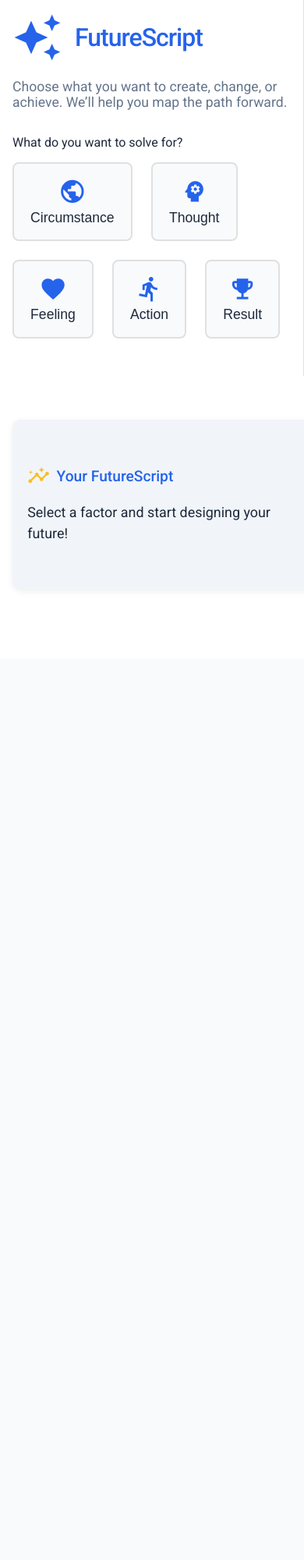
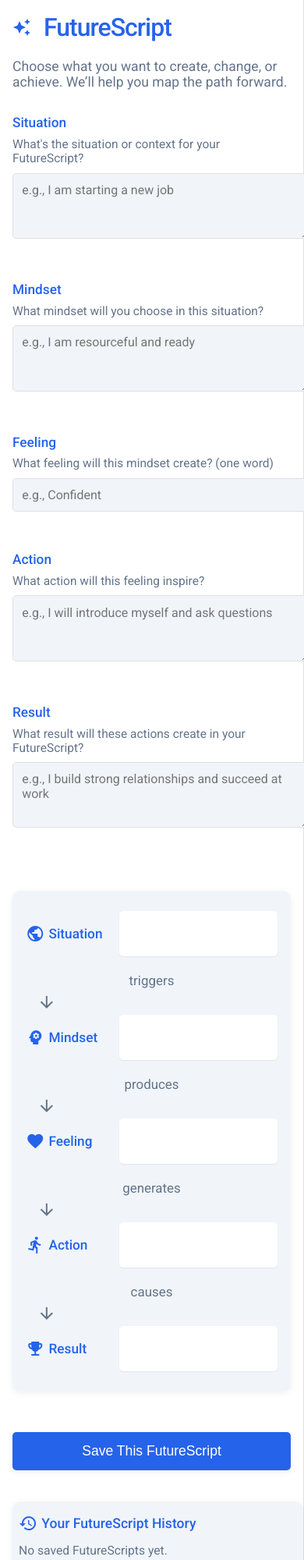
Before and after one commit to extrememission/futurescript, a plain HTML site: page index.html in a window 390 px wide. Shown: the top 2000 px of the page at 78% size. Before the commit the page ends 844 px from the top, so only its background shows below. Drawn offline with Linux system fonts and the light colour scheme.

Commit message:
Update index.html

```diff
--- a/index.html
+++ b/index.html
@@ -45,8 +45,8 @@
       border-right: 1px solid var(--border);
       display: flex;
       flex-direction: column;
-      justify-content: flex-start;
       min-width: 340px;
+      max-width: 600px;
     }
     .right {
       flex: 1 1 50%;
@@ -54,6 +54,7 @@
       flex-direction: column;
       align-items: flex-start;
       min-width: 340px;
+      max-width: 600px;
     }
     h1 {
       font-weight: 500;
@@ -69,41 +70,48 @@
       color: var(--muted);
       margin-bottom: 2rem;
     }
-    .choose-factor {
-      margin-bottom: 2rem;
+    .chain {
+      margin: 1.5em 0;
+      padding: 1.5em 1em;
+      background: #f1f5f9;
+      border-radius: 10px;
+      box-shadow: 0 2px 8px #0001;
+      font-size: 1.08em;
     }
-    .factor-list {
+    .chain-row {
       display: flex;
-      gap: 1.5em;
-      flex-wrap: wrap;
-      margin-top: 1em;
+      align-items: center;
+      margin-bottom: 1.2em;
     }
-    .factor-btn {
-      background: var(--bg);
-      border: 2px solid var(--border);
-      border-radius: 8px;
-      padding: 1em 1.2em;
-      font-size: 1.1em;
+    .chain-row:last-child {
+      margin-bottom: 0;
+    }
+    .chain-label {
+      min-width: 120px;
+      font-weight: 500;
+      color: var(--primary);
       display: flex;
-      flex-direction: column;
       align-items: center;
       gap: 0.3em;
-      cursor: pointer;
-      transition: border 0.2s, background 0.2s;
-      min-width: 90px;
+    }
+    .chain-arrow {
+      font-size: 1.4em;
+      color: var(--muted);
+      margin: 0 0.6em;
+    }
+    .chain-value {
+      flex: 1;
+      background: #fff;
+      border-radius: 5px;
+      padding: 0.5em 0.7em;
+      min-height: 2.2em;
+      box-shadow: 0 1px 2px #0001;
       color: var(--text);
-    }
-    .factor-btn.selected, .factor-btn:hover {
-      border: 2px solid var(--primary);
-      background: #eff6ff;
-    }
-    .material-icons {
-      font-size: 2em;
-      color: var(--primary);
+      font-size: 1.04em;
+      word-break: break-word;
     }
     .input-section {
-      margin-bottom: 2.5rem;
-      margin-top: 1.5rem;
+      margin-bottom: 2.2rem;
     }
     .input-section label {
       font-weight: 500;
@@ -112,7 +120,8 @@
       display: block;
       color: var(--primary);
     }
-    .input-section input, .input-section textarea, .input-section select {
+    .input-section input,
+    .input-section textarea {
       width: 100%;
       padding: 0.7em;
       margin-top: 0.3em;
@@ -145,7 +154,45 @@
     .save-btn:hover {
       background: #1742a2;
     }
-    /* Right side */
+    .history-panel {
+      margin-top: 2.5rem;
+      width: 100%;
+      background: #f1f5f9;
+      border-radius: 10px;
+      padding: 1.2rem 1rem;
+      box-shadow: 0 2px 8px #0001;
+    }
+    .history-title {
+      font-size: 1.1em;
+      font-weight: 500;
+      color: var(--primary);
+      margin-bottom: 0.7em;
+      display: flex;
+      align-items: center;
+      gap: 0.3em;
+    }
+    .history-list {
+      list-style: none;
+      padding: 0;
+      margin: 0;
+      max-height: 180px;
+      overflow-y: auto;
+    }
+    .history-list li {
+      margin-bottom: 0.4em;
+    }
+    .history-btn {
+      background: none;
+      color: var(--primary);
+      border: none;
+      cursor: pointer;
+      text-decoration: underline;
+      font-size: 1em;
+      padding: 0;
+    }
+    .history-btn:hover {
+      color: var(--accent);
+    }
     .summary-panel {
       width: 100%;
       margin-top: 2.5rem;
@@ -199,6 +246,9 @@
       .summary-panel {
         padding: 1.2rem;
       }
+      .history-panel {
+        padding: 1rem 0.5rem;
+      }
     }
   </style>
 </head>
@@ -212,11 +262,16 @@
       <div class="tagline">
         Choose what you want to create, change, or achieve. We’ll help you map the path forward.
       </div>
-      <div class="choose-factor">
-        <label for="factor">What do you want to solve for?</label>
-        <div class="factor-list" id="factorList"></div>
+      <form id="futurescriptForm" autocomplete="off"></form>
+      <div class="chain" id="chainDisplay"></div>
+      <button class="save-btn" id="saveBtn" type="button">Save This FutureScript</button>
+      <div class="history-panel" id="historyPanel">
+        <div class="history-title">
+          <span class="material-icons">history</span>
+          Your FutureScript History
         </div>
-      <form id="futurescriptForm" autocomplete="off"></form>
+        <ul class="history-list" id="historyList"></ul>
+      </div>
     </div>
     <div class="right">
       <div class="summary-panel" id="summaryPanel">
@@ -225,229 +280,237 @@
           Your FutureScript
         </div>
         <div class="summary-text" id="summaryText">
-          Select a factor and start designing your future!
+          Start building your FutureScript on the left!
         </div>
       </div>
-      <button class="reset-btn" id="resetBtn" style="display:none;">Start Over</button>
+      <button class="reset-btn" id="resetBtn" style="display:none;">Start New FutureScript</button>
     </div>
   </div>
   <script>
-    // CTFAR factor definitions
-    const factors = [
+    // The FutureScript causal chain
+    const chain = [
       {
         key: 'circumstance',
-        label: 'Circumstance',
+        label: 'Situation',
         icon: 'public',
-        prompt: 'What is the situation or fact you want to create in your future?',
-        placeholder: 'e.g., I am living in a new city'
+        prompt: "What's the situation or context for your FutureScript?",
+        placeholder: "e.g., I am starting a new job"
       },
       {
-        key: 'thought',
-        label: 'Thought',
+        key: 'mindset',
+        label: 'Mindset',
         icon: 'psychology',
-        prompt: 'What belief or idea do you want to have guiding you?',
-        placeholder: 'e.g., I am capable of achieving my goals'
+        prompt: "What mindset will you choose in this situation?",
+        placeholder: "e.g., I am resourceful and ready"
       },
       {
         key: 'feeling',
         label: 'Feeling',
         icon: 'favorite',
-        prompt: 'What emotion do you want to experience as you move forward? (one word)',
-        placeholder: 'e.g., Confident'
+        prompt: "What feeling will this mindset create? (one word)",
+        placeholder: "e.g., Confident"
       },
       {
         key: 'action',
         label: 'Action',
         icon: 'directions_run',
-        prompt: 'What action or habit do you want to take regularly?',
-        placeholder: 'e.g., Work out every day'
+        prompt: "What action will this feeling inspire?",
+        placeholder: "e.g., I will introduce myself and ask questions"
       },
       {
         key: 'result',
         label: 'Result',
         icon: 'emoji_events',
-        prompt: 'What outcome or achievement do you want to see in your future?',
-        placeholder: 'e.g., I have completed a marathon'
+        prompt: "What result will these actions create in your FutureScript?",
+        placeholder: "e.g., I build strong relationships and succeed at work"
       }
     ];
 
-    // Prompts for the other factors, depending on what is being solved for
-    const promptMatrix = {
-      circumstance: [
-        { key: 'thought', label: 'Thought', prompt: 'What thought will help you create this circumstance?', placeholder: 'e.g., I can make this happen' },
-        { key: 'feeling', label: 'Feeling', prompt: 'What feeling will drive you toward this circumstance?', placeholder: 'e.g., Determined' },
-        { key: 'action', label: 'Action', prompt: 'What action can you take to bring this circumstance about?', placeholder: 'e.g., Apply for jobs in a new city' },
-        { key: 'result', label: 'Result', prompt: 'What result will show this circumstance has become real?', placeholder: 'e.g., I have moved to a new city' }
-      ],
-      thought: [
-        { key: 'circumstance', label: 'Circumstance', prompt: 'What situation or context do you want to have this thought about?', placeholder: 'e.g., Starting a new project' },
-        { key: 'feeling', label: 'Feeling', prompt: 'What feeling would this thought create for you?', placeholder: 'e.g., Confident' },
-        { key: 'action', label: 'Action', prompt: 'When you feel that way, what action will you take?', placeholder: 'e.g., Take initiative and ask questions' },
-        { key: 'result', label: 'Result', prompt: 'What result will those actions create?', placeholder: 'e.g., I successfully launch the project' }
-      ],
-      feeling: [
-        { key: 'circumstance', label: 'Circumstance', prompt: 'In what situation do you want to feel this way?', placeholder: 'e.g., Giving a presentation' },
-        { key: 'thought', label: 'Thought', prompt: 'What thought would generate this feeling?', placeholder: 'e.g., I am well-prepared' },
-        { key: 'action', label: 'Action', prompt: 'What action will you take when you feel this way?', placeholder: 'e.g., Speak confidently and engage the audience' },
-        { key: 'result', label: 'Result', prompt: 'What result will come from these actions?', placeholder: 'e.g., The audience is engaged and I feel proud' }
-      ],
-      action: [
-        { key: 'circumstance', label: 'Circumstance', prompt: 'What situation or context will you take this action in?', placeholder: 'e.g., My daily routine' },
-        { key: 'thought', label: 'Thought', prompt: 'What thought will make this action easy and natural?', placeholder: 'e.g., My health is a priority' },
-        { key: 'feeling', label: 'Feeling', prompt: 'What feeling will drive this action?', placeholder: 'e.g., Motivated' },
-        { key: 'result', label: 'Result', prompt: 'What result will this action create?', placeholder: 'e.g., I am healthier and stronger' }
-      ],
-      result: [
-        { key: 'circumstance', label: 'Circumstance', prompt: 'What situation or context will this result appear in?', placeholder: 'e.g., After months of training' },
-        { key: 'thought', label: 'Thought', prompt: 'What thought will help you achieve this result?', placeholder: 'e.g., I can do hard things' },
-        { key: 'feeling', label: 'Feeling', prompt: 'What feeling will fuel your progress toward this result?', placeholder: 'e.g., Determined' },
-        { key: 'action', label: 'Action', prompt: 'What action will make this result possible?', placeholder: 'e.g., Train consistently' }
-      ]
-    };
+    // Causal connectors for display
+    const connectors = [
+      "triggers",
+      "produces",
+      "generates",
+      "causes"
+    ];
 
     // State
-    let selectedFactor = null;
     let userEntries = {};
+    let editingTimestamp = null;
 
-    // Render factor selection
-    function renderFactorList() {
-      const list = document.getElementById('factorList');
-      list.innerHTML = '';
-      factors.forEach(f => {
-        const btn = document.createElement('button');
-        btn.type = 'button';
-        btn.className = 'factor-btn' + (selectedFactor === f.key ? ' selected' : '');
-        btn.innerHTML = `<span class="material-icons">${f.icon}</span>${f.label}`;
-        btn.onclick = () => {
-          selectedFactor = f.key;
-          userEntries = {};
-          renderForm();
-          renderSummary();
-          renderFactorList();
-        };
-        list.appendChild(btn);
-      });
-    }
-
-    // Render dynamic form
+    // Render the dynamic input form
     function renderForm() {
       const form = document.getElementById('futurescriptForm');
       form.innerHTML = '';
-      if (!selectedFactor) return;
-
-      // Main "solve for" factor
-      const main = factors.find(f => f.key === selectedFactor);
-      form.appendChild(createInputSection(main.key, main.label, main.prompt, main.placeholder, true));
-
-      // Other factors
-      promptMatrix[selectedFactor].forEach(f => {
-        form.appendChild(createInputSection(f.key, f.label, f.prompt, f.placeholder));
-      });
-
-      // Save button
-      const saveBtn = document.createElement('button');
-      saveBtn.className = 'save-btn';
-      saveBtn.type = 'button';
-      saveBtn.textContent = 'See My FutureScript';
-      saveBtn.onclick = (e) => {
-        e.preventDefault();
-        renderSummary(true);
-      };
-      form.appendChild(saveBtn);
-    }
-
-    // Create input section
-    function createInputSection(key, label, prompt, placeholder, focus) {
+      chain.forEach((step, idx) => {
         const div = document.createElement('div');
         div.className = 'input-section';
         const lbl = document.createElement('label');
-      lbl.htmlFor = key + '-input';
-      lbl.textContent = label;
+        lbl.htmlFor = step.key + '-input';
+        lbl.textContent = step.label;
         div.appendChild(lbl);
 
         const small = document.createElement('div');
         small.style.fontSize = '0.97em';
         small.style.color = 'var(--muted)';
         small.style.marginBottom = '0.3em';
-      small.textContent = prompt;
+        small.textContent = step.prompt;
         div.appendChild(small);
 
         let input;
-      if (key === 'feeling') {
+        if (step.key === 'feeling') {
           input = document.createElement('input');
           input.type = 'text';
-        // No maxlength for feeling
-      } else if (key === 'action' || key === 'result' || key === 'circumstance' || key === 'thought') {
+        } else {
           input = document.createElement('textarea');
           input.rows = 2;
-        // No maxlength for textarea
         }
-      input.id = key + '-input';
-      input.placeholder = placeholder;
-      input.value = userEntries[key] || '';
+        input.id = step.key + '-input';
+        input.placeholder = step.placeholder;
+        input.value = userEntries[step.key] || '';
         input.oninput = () => {
-        userEntries[key] = input.value;
+          userEntries[step.key] = input.value;
+          renderChain();
           renderSummary();
         };
-      if (focus) setTimeout(() => input.focus(), 100);
         div.appendChild(input);
-      return div;
+        form.appendChild(div);
+      });
     }
 
-    // Render summary
-    function renderSummary(finish = false) {
-      const summaryPanel = document.getElementById('summaryPanel');
+    // Render the dynamic chain display
+    function renderChain() {
+      const chainDiv = document.getElementById('chainDisplay');
+      chainDiv.innerHTML = '';
+      chain.forEach((step, idx) => {
+        const row = document.createElement('div');
+        row.className = 'chain-row';
+        // Label and icon
+        const label = document.createElement('div');
+        label.className = 'chain-label';
+        label.innerHTML = `<span class="material-icons">${step.icon}</span>${step.label}`;
+        row.appendChild(label);
+        // Arrow
+        if (idx > 0) {
+          const arrow = document.createElement('span');
+          arrow.className = 'chain-arrow material-icons';
+          arrow.textContent = 'arrow_downward';
+          chainDiv.appendChild(arrow);
+        }
+        // Value
+        const value = document.createElement('div');
+        value.className = 'chain-value';
+        value.textContent = userEntries[step.key] || '';
+        row.appendChild(value);
+        chainDiv.appendChild(row);
+        // Connector
+        if (idx < connectors.length) {
+          const conn = document.createElement('div');
+          conn.style.textAlign = 'center';
+          conn.style.color = 'var(--muted)';
+          conn.style.fontSize = '0.98em';
+          conn.style.margin = '0.1em 0 0.4em 0';
+          conn.textContent = connectors[idx];
+          chainDiv.appendChild(conn);
+        }
+      });
+    }
+
+    // Compose the summary sentence
+    function renderSummary() {
       const summaryText = document.getElementById('summaryText');
       const resetBtn = document.getElementById('resetBtn');
-      if (!selectedFactor) {
-        summaryText.textContent = 'Select a factor and start designing your future!';
+      // Check if all fields filled
+      const allFilled = chain.every(step => (userEntries[step.key] || '').trim().length > 0);
+      if (!allFilled) {
+        summaryText.innerHTML = `<span style="color:var(--muted);">Complete your FutureScript on the left to see your summary here.</span>`;
         resetBtn.style.display = 'none';
         return;
       }
-      // Check if all fields filled
-      const allKeys = [selectedFactor, ...promptMatrix[selectedFactor].map(f => f.key)];
-      const allFilled = allKeys.every(k => (userEntries[k] || '').trim().length > 0);
+      // Compose summary
+      const e = userEntries;
+      const summary = `
+        In your FutureScript, the situation is: <b>${e.circumstance}</b>.
+        <br><br>
+        This situation triggers the mindset: <b>${e.mindset}</b>, which produces the feeling: <b>${e.feeling}</b>.
+        <br><br>
+        That feeling generates the action: <b>${e.action}</b>, which causes the result: <b>${e.result}</b>.
+        <br><br>
+        <span style="color:var(--accent);font-weight:500;">This is your FutureScript—your plan for creating the future you want.</span>
+      `;
+      summaryText.innerHTML = summary;
+      resetBtn.style.display = 'inline-block';
+    }
 
-      if (!allFilled && !finish) {
-        summaryText.innerHTML = `<span style="color:var(--muted);">Fill in all fields on the left to see your FutureScript summary here.</span>`;
-        resetBtn.style.display = 'none';
+    // Save session to localStorage
+    function saveSession() {
+      const allFilled = chain.every(step => (userEntries[step.key] || '').trim().length > 0);
+      if (!allFilled) {
+        alert('Please complete all fields before saving your FutureScript.');
         return;
       }
-      // Build summary sentence
-      const entries = {};
-      allKeys.forEach(k => entries[k] = (userEntries[k] || '').trim());
+      const scripts = getScripts();
+      const timestamp = editingTimestamp || new Date().toISOString();
+      scripts[timestamp] = {
+        ...userEntries,
+        saved: timestamp
+      };
+      localStorage.setItem('futurescript_sessions', JSON.stringify(scripts));
+      editingTimestamp = null;
+      renderHistory();
+      alert('Your FutureScript has been saved!');
+    }
 
-      // Compose summary sentence depending on factor
-      let sentence = '';
-      if (selectedFactor === 'circumstance') {
-        sentence = `You're aiming to create the circumstance: <b>${entries.circumstance}</b>. To make this happen, you'll choose the thought "<b>${entries.thought}</b>", which will generate the feeling "<b>${entries.feeling}</b>". This feeling will drive you to take the action "<b>${entries.action}</b>", leading to the result "<b>${entries.result}</b>".`;
-      } else if (selectedFactor === 'thought') {
-        sentence = `By intentionally choosing the thought "<b>${entries.thought}</b>" about the circumstance "<b>${entries.circumstance}</b>", you'll create the feeling "<b>${entries.feeling}</b>", which will inspire you to take the action "<b>${entries.action}</b>", resulting in "<b>${entries.result}</b>".`;
-      } else if (selectedFactor === 'feeling') {
-        sentence = `You want to feel "<b>${entries.feeling}</b>" in the circumstance "<b>${entries.circumstance}</b>". To generate this feeling, you'll practice the thought "<b>${entries.thought}</b>". This feeling will lead you to take the action "<b>${entries.action}</b>", which will produce the result "<b>${entries.result}</b>".`;
-      } else if (selectedFactor === 'action') {
-        sentence = `Your goal is to take the action "<b>${entries.action}</b>" in the circumstance "<b>${entries.circumstance}</b>". The thought "<b>${entries.thought}</b>" will create the feeling "<b>${entries.feeling}</b>", making this action natural and sustainable. This will lead to the result "<b>${entries.result}</b>".`;
-      } else if (selectedFactor === 'result') {
-        sentence = `You're aiming for the result "<b>${entries.result}</b>" in the circumstance "<b>${entries.circumstance}</b>". To get there, you'll think "<b>${entries.thought}</b>", which will generate the feeling "<b>${entries.feeling}</b>" and drive you to take the action "<b>${entries.action}</b>".`;
+    // Load all scripts from localStorage
+    function getScripts() {
+      return JSON.parse(localStorage.getItem('futurescript_sessions') || '{}');
     }
-      sentence += `<br><br><span style="color:var(--accent);font-weight:500;">This is your FutureScript—your plan for creating the future you want.</span>`;
-      summaryText.innerHTML = sentence;
-      resetBtn.style.display = 'inline-block';
+
+    // Render history panel
+    function renderHistory() {
+      const scripts = getScripts();
+      const historyList = document.getElementById('historyList');
+      historyList.innerHTML = '';
+      const sorted = Object.keys(scripts).sort((a, b) => b.localeCompare(a));
+      if (sorted.length === 0) {
+        historyList.innerHTML = '<li style="color:var(--muted);font-size:0.98em;">No saved FutureScripts yet.</li>';
+        return;
+      }
+      sorted.forEach(ts => {
+        const li = document.createElement('li');
+        const btn = document.createElement('button');
+        btn.className = 'history-btn';
+        const date = new Date(ts);
+        btn.textContent = date.toLocaleString();
+        btn.onclick = () => {
+          userEntries = { ...scripts[ts] };
+          editingTimestamp = ts;
+          renderForm();
+          renderChain();
+          renderSummary();
+        };
+        li.appendChild(btn);
+        historyList.appendChild(li);
+      });
     }
 
     // Reset everything
     document.getElementById('resetBtn').onclick = () => {
-      selectedFactor = null;
       userEntries = {};
-      renderFactorList();
+      editingTimestamp = null;
       renderForm();
+      renderChain();
       renderSummary();
     };
 
+    // Save button
+    document.getElementById('saveBtn').onclick = saveSession;
+
     // Initial render
-    renderFactorList();
     renderForm();
+    renderChain();
     renderSummary();
+    renderHistory();
   </script>
 </body>
 </html>
```
Lines whose indentation alone changed are shown as unchanged.
